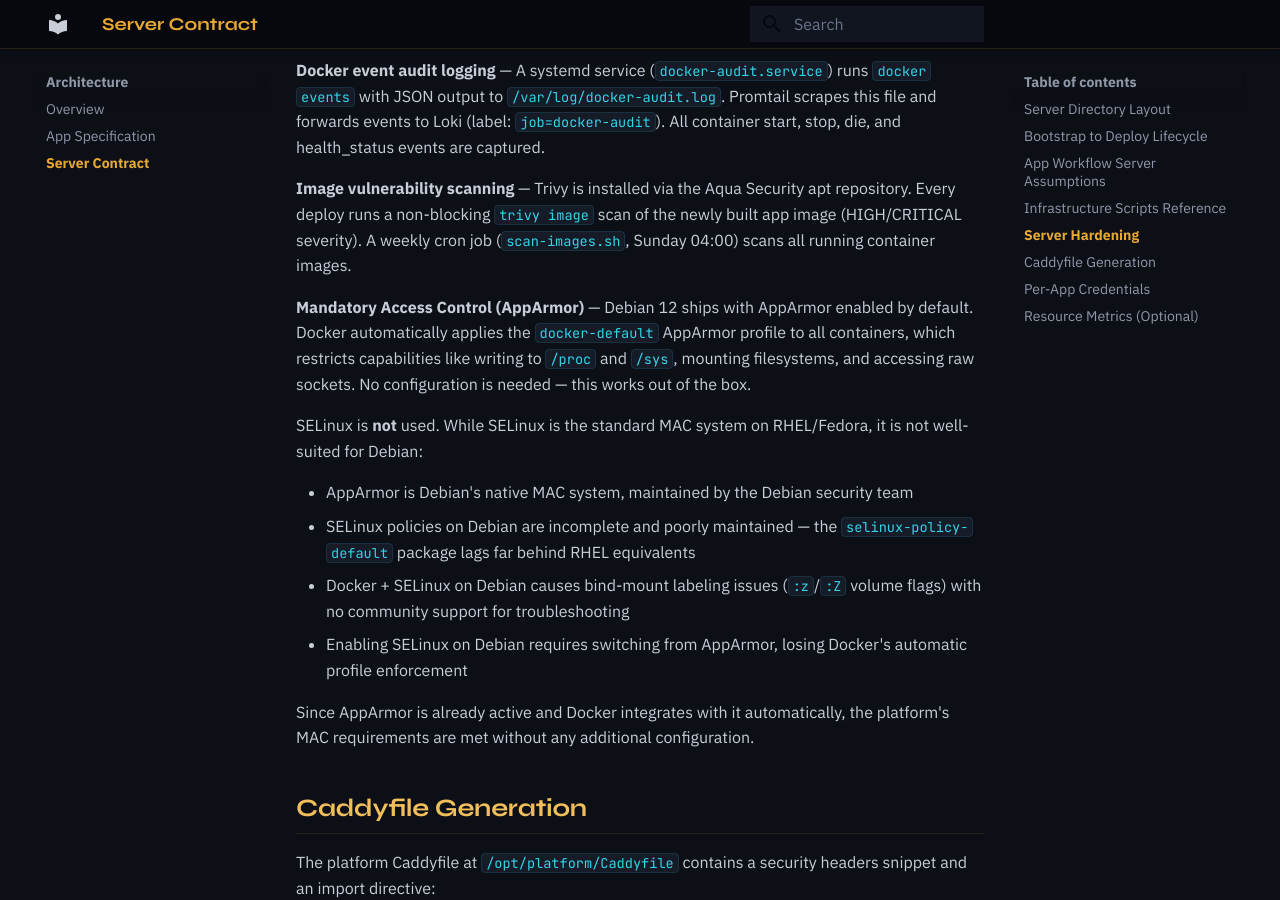
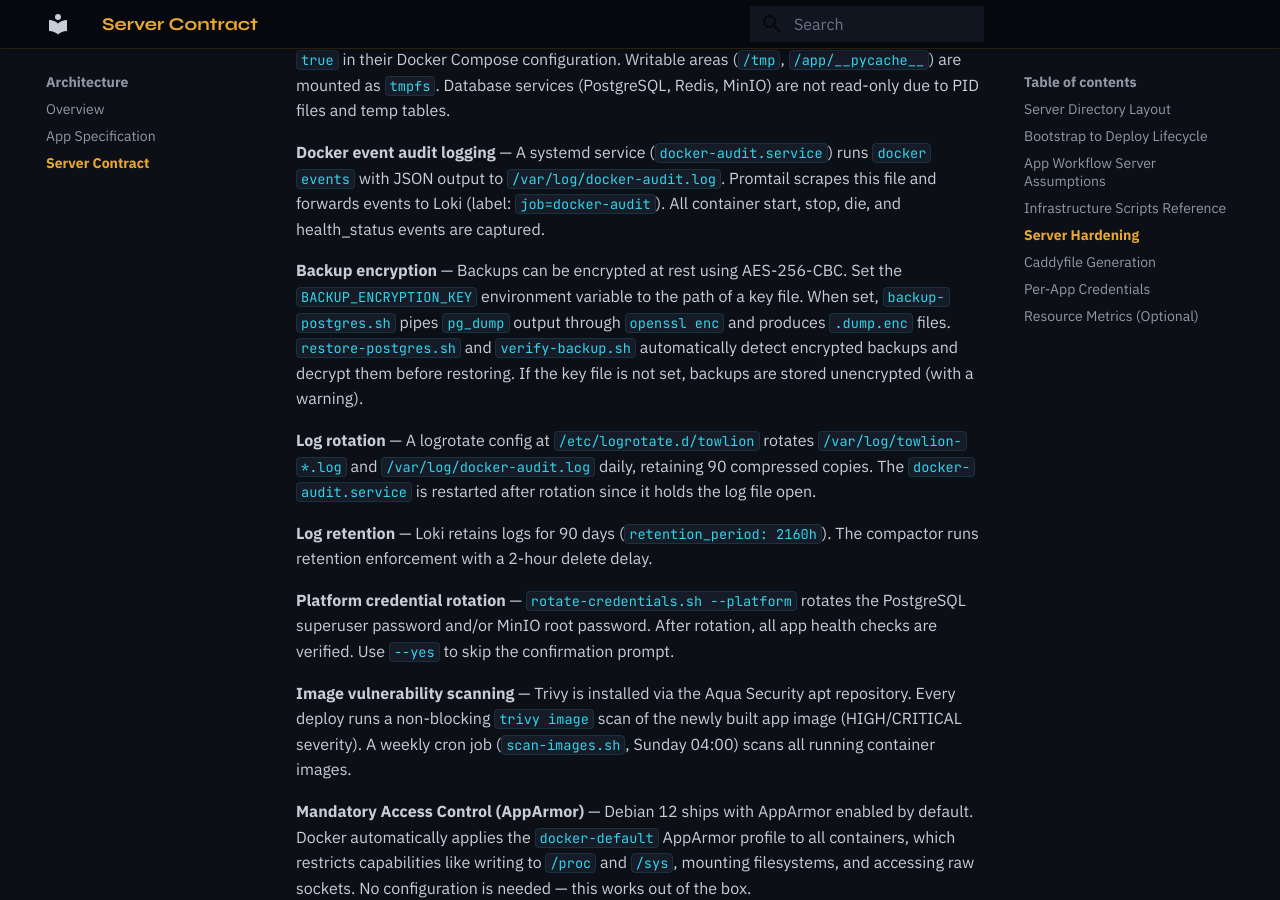
Before and after one commit to towlion/platform, an MkDocs documentation site: the page built from docs/server-contract.md, in a window 1280 px wide and 900 px high, scrolled down 4869 px. Built offline with MkDocs 1.6.1 and Material for MkDocs 9.7.7, drawn with Linux system fonts in a browser that asks for light colours; comment, search, counter and statistics services are not loaded; some of the changed text lies outside the part shown.

Commit message:
feat: full platform hardening pass — backup encryption, log rotation, Trivy alerts, platform credential rotation
- Backup encryption: optional AES-256-CBC via BACKUP_ENCRYPTION_KEY env var
- Restore/verify: auto-detect and decrypt .dump.enc files
- Trivy scan-images.sh: create GitHub Issues when vulnerabilities found
- rotate-credentials.sh: add --platform flag for master credential rotation
- bootstrap-server.sh: Loki retention 14d→90d, add logrotate config
- server-contract.md: document all new capabilities
- New runbook: rotate-ssh-keys.md

Co-Authored-By: Claude Opus 4.6 (1M context) <noreply@anthropic.com>

````diff
--- a/docs/server-contract.md
+++ b/docs/server-contract.md
@@ -52,7 +52,7 @@ This document defines the contract between the platform infrastructure (bootstra
   loki/                                 # Loki log storage
   grafana/                              # Grafana state
   prometheus/                           # Prometheus data (created always, used when metrics enabled)
-  backups/postgres/                     # pg_dump backup files (7-day retention)
+  backups/postgres/                     # pg_dump backup files (7-day retention, optional .dump.enc encryption)
 ```
 
 ## Bootstrap to Deploy Lifecycle
@@ -104,15 +104,15 @@ All scripts live in the platform repo under `infrastructure/` and are copied to
 | `bootstrap-server.sh` | Transform fresh Debian into running platform | Manual (`sudo bash`) |
 | `verify-server.sh` | Read-only health check of server state | Manual (`bash`) |
 | `create-app-credentials.sh` | Provision per-app PostgreSQL user + MinIO bucket | Manual (`bash <script> <app-name>`) |
-| `backup-postgres.sh` | Per-database `pg_dump` with 7-day retention | Cron: daily at 02:00 |
+| `backup-postgres.sh` | Per-database `pg_dump` with 7-day retention, optional AES-256 encryption | Cron: daily at 02:00 |
 | `restore-postgres.sh` | Restore a database from backup | Manual (`bash <script>`) |
 | `check-alerts.sh` | Check container health, disk, memory; create GitHub Issues | Cron: every 5 minutes |
 | `update-images.sh` | Pull latest Docker images and recreate containers | Cron: weekly Sunday at 03:00 |
 | `usage-report.sh` | Generate 6-section resource usage report | Manual (`bash`) |
-| `scan-images.sh` | Scan running container images for vulnerabilities (Trivy) | Cron: weekly Sunday at 04:00 |
+| `scan-images.sh` | Scan running container images for vulnerabilities (Trivy), create GitHub Issues | Cron: weekly Sunday at 04:00 |
 | `deploy-blue-green.sh` | Zero-downtime blue-green deploy with automatic rollback | Called by `deploy.yml` workflow |
 | `verify-backup.sh` | Restore backups to temp DB and verify integrity | Cron: weekly Sunday at 05:00 |
-| `rotate-credentials.sh` | Rotate PostgreSQL/MinIO credentials without downtime | Manual (`bash <script> <app-name>`) |
+| `rotate-credentials.sh` | Rotate per-app or platform master credentials without downtime | Manual (`bash <script> <app-name>` or `--platform`) |
 
 ## Server Hardening
 
@@ -139,6 +139,14 @@ The bootstrap script applies several security measures automatically. Self-hoste
 **Read-only container filesystems** — App containers, Caddy, and Promtail run with `read_only: true` in their Docker Compose configuration. Writable areas (`/tmp`, `/app/__pycache__`) are mounted as `tmpfs`. Database services (PostgreSQL, Redis, MinIO) are not read-only due to PID files and temp tables.
 
 **Docker event audit logging** — A systemd service (`docker-audit.service`) runs `docker events` with JSON output to `/var/log/docker-audit.log`. Promtail scrapes this file and forwards events to Loki (label: `job=docker-audit`). All container start, stop, die, and health_status events are captured.
+
+**Backup encryption** — Backups can be encrypted at rest using AES-256-CBC. Set the `BACKUP_ENCRYPTION_KEY` environment variable to the path of a key file. When set, `backup-postgres.sh` pipes `pg_dump` output through `openssl enc` and produces `.dump.enc` files. `restore-postgres.sh` and `verify-backup.sh` automatically detect encrypted backups and decrypt them before restoring. If the key file is not set, backups are stored unencrypted (with a warning).
+
+**Log rotation** — A logrotate config at `/etc/logrotate.d/towlion` rotates `/var/log/towlion-*.log` and `/var/log/docker-audit.log` daily, retaining 90 compressed copies. The `docker-audit.service` is restarted after rotation since it holds the log file open.
+
+**Log retention** — Loki retains logs for 90 days (`retention_period: 2160h`). The compactor runs retention enforcement with a 2-hour delete delay.
+
+**Platform credential rotation** — `rotate-credentials.sh --platform` rotates the PostgreSQL superuser password and/or MinIO root password. After rotation, all app health checks are verified. Use `--yes` to skip the confirmation prompt.
 
 **Image vulnerability scanning** — Trivy is installed via the Aqua Security apt repository. Every deploy runs a non-blocking `trivy image` scan of the newly built app image (HIGH/CRITICAL severity). A weekly cron job (`scan-images.sh`, Sunday 04:00) scans all running container images.
 
````
Also changed, not shown: docs/runbooks/rotate-ssh-keys.md (added, +78 -0 lines), 6 other files.
